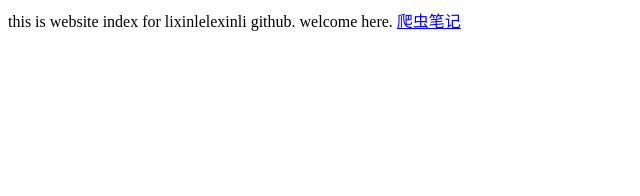
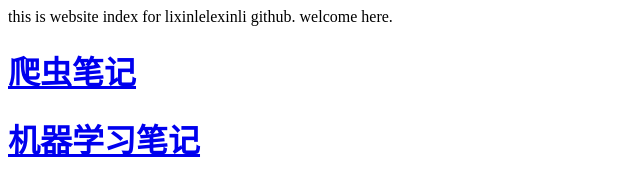
Before and after one commit to lixinlelexinli/lixinlelexinli.github.io, a plain HTML site: page index.html in a window 1280 px wide. Shown: the whole page, without its empty margins (0-640 px from the left). Drawn offline with Linux system fonts and the light colour scheme.

Commit message:
第三次提交，测试链接

```diff
--- a/index.html
+++ b/index.html
@@ -5,6 +5,7 @@
   <body>
     this is website index for lixinlelexinli github.
     welcome here.
-    <a href="./爬虫.md">爬虫笔记</a>
+    <h1><a href="./爬虫.md">爬虫笔记</a></h1>
+    <h1><a href="./机器学习.html">机器学习笔记</a></h1>
   </body>
 </html>
```
Also changed, not shown: 机器学习.html (added, +9 -0 lines).
